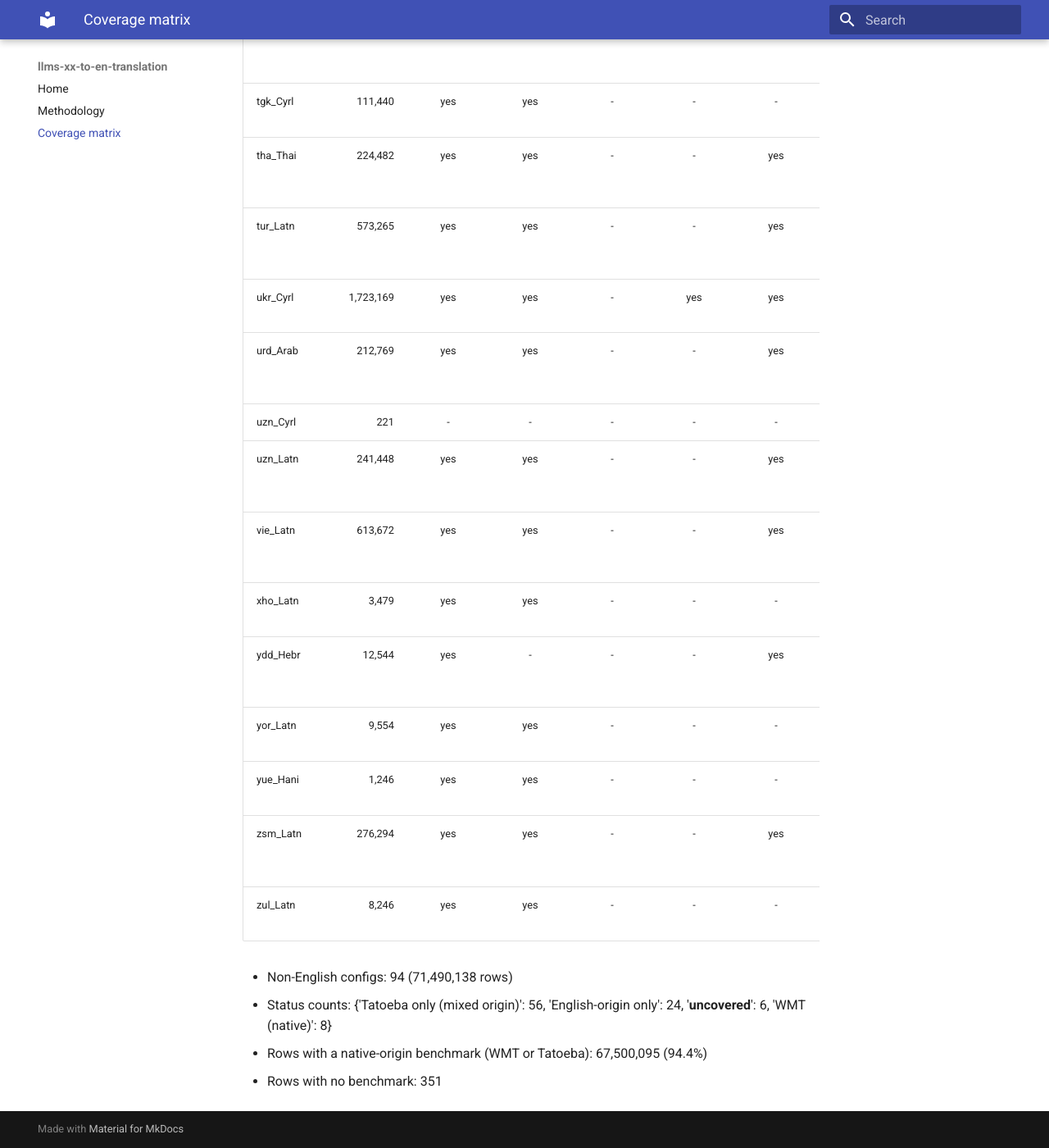
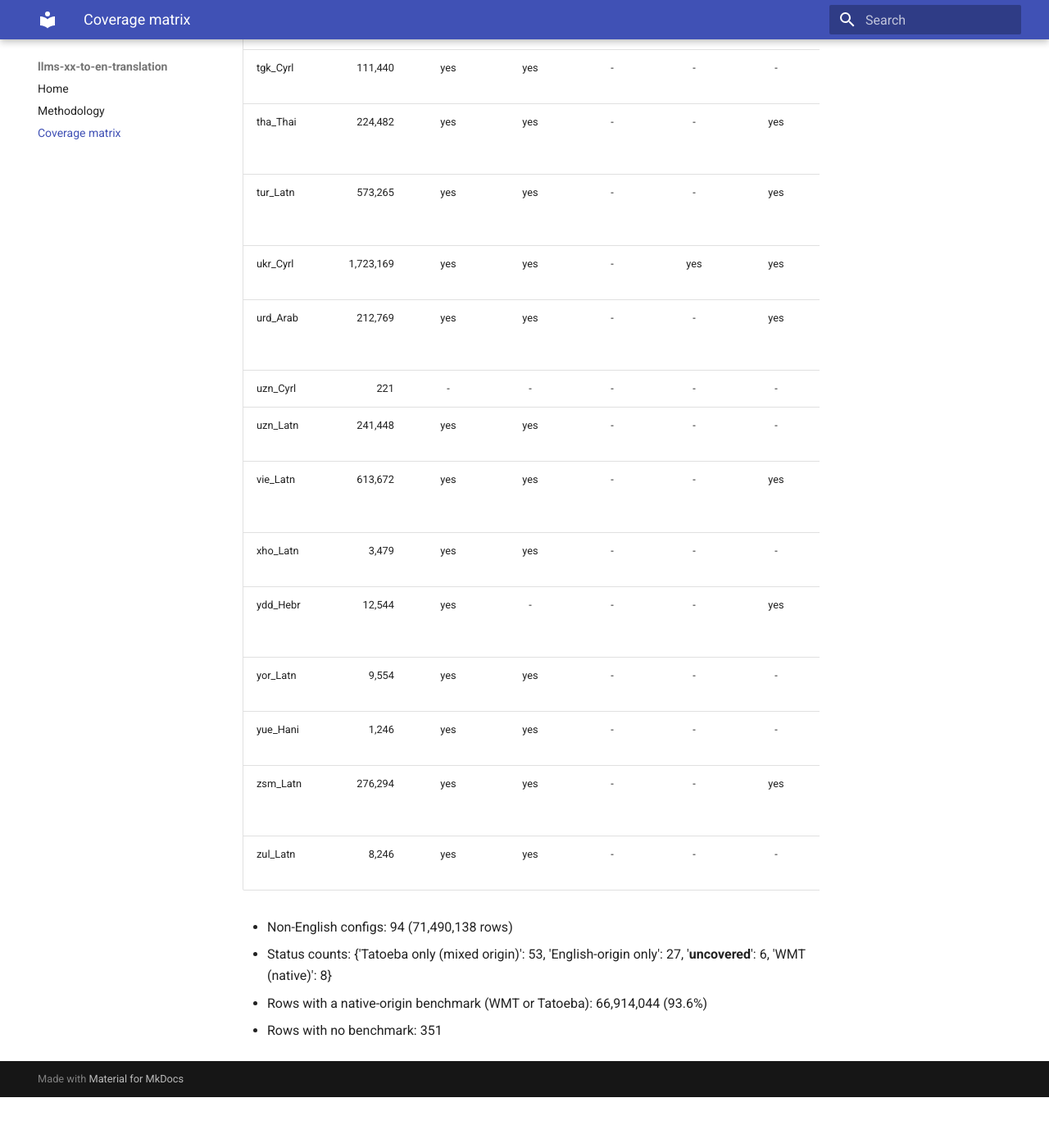
Before and after one commit to NoeFlandre/llms-xx-to-en-translation, an MkDocs documentation site: the page built from docs/coverage_matrix.md, in a window 1280 px wide and 1400 px high, scrolled down 6362 px. Shown: the whole window at 82% size. Built offline with MkDocs 1.6.1 and Material for MkDocs 9.7.7, drawn with Linux system fonts in a browser that asks for light colours; after the commit the page ends 7700 px from its top, so only the background shows below that.

```diff
--- a/docs/coverage_matrix.md
+++ b/docs/coverage_matrix.md
@@ -9,7 +9,7 @@ WMT22 and WMT23 X->EN are the only WMT sets used. WMT24 is not used.
 | amh_Ethi | 5,714 | yes | yes | - | - | - | English-origin only |
 | arb_Arab | 913,484 | yes | yes | - | - | - | English-origin only |
 | arb_Latn | 22 | - | - | - | - | - | **uncovered** |
-| azj_Latn | 256,369 | yes | yes | - | - | yes | Tatoeba only (mixed origin) |
+| azj_Latn | 256,369 | yes | yes | - | - | - | English-origin only |
 | bel_Cyrl | 320,013 | yes | yes | - | - | yes | Tatoeba only (mixed origin) |
 | ben_Beng | 213,433 | yes | yes | - | - | yes | Tatoeba only (mixed origin) |
 | ben_Latn | 3 | - | - | - | - | - | **uncovered** |
@@ -34,7 +34,7 @@ WMT22 and WMT23 X->EN are the only WMT sets used. WMT24 is not used.
 | gle_Latn | 32,620 | yes | yes | - | - | yes | Tatoeba only (mixed origin) |
 | glg_Latn | 365,390 | yes | yes | - | - | yes | Tatoeba only (mixed origin) |
 | guj_Gujr | 26,135 | yes | yes | - | - | - | English-origin only |
-| hau_Latn | 88,234 | yes | yes | - | - | yes | Tatoeba only (mixed origin) |
+| hau_Latn | 88,234 | yes | yes | - | - | - | English-origin only |
 | heb_Hebr | 716,275 | yes | yes | - | yes | yes | WMT (native) |
 | hin_Deva | 140,104 | yes | yes | - | - | yes | Tatoeba only (mixed origin) |
 | hun_Latn | 1,002,875 | yes | yes | - | - | yes | Tatoeba only (mixed origin) |
@@ -90,7 +90,7 @@ WMT22 and WMT23 X->EN are the only WMT sets used. WMT24 is not used.
 | ukr_Cyrl | 1,723,169 | yes | yes | - | yes | yes | WMT (native) |
 | urd_Arab | 212,769 | yes | yes | - | - | yes | Tatoeba only (mixed origin) |
 | uzn_Cyrl | 221 | - | - | - | - | - | **uncovered** |
-| uzn_Latn | 241,448 | yes | yes | - | - | yes | Tatoeba only (mixed origin) |
+| uzn_Latn | 241,448 | yes | yes | - | - | - | English-origin only |
 | vie_Latn | 613,672 | yes | yes | - | - | yes | Tatoeba only (mixed origin) |
 | xho_Latn | 3,479 | yes | yes | - | - | - | English-origin only |
 | ydd_Hebr | 12,544 | yes | - | - | - | yes | Tatoeba only (mixed origin) |
@@ -100,6 +100,6 @@ WMT22 and WMT23 X->EN are the only WMT sets used. WMT24 is not used.
 | zul_Latn | 8,246 | yes | yes | - | - | - | English-origin only |
 
 - Non-English configs: 94 (71,490,138 rows)
-- Status counts: {'Tatoeba only (mixed origin)': 56, 'English-origin only': 24, '**uncovered**': 6, 'WMT (native)': 8}
-- Rows with a native-origin benchmark (WMT or Tatoeba): 67,500,095 (94.4%)
+- Status counts: {'Tatoeba only (mixed origin)': 53, 'English-origin only': 27, '**uncovered**': 6, 'WMT (native)': 8}
+- Rows with a native-origin benchmark (WMT or Tatoeba): 66,914,044 (93.6%)
 - Rows with no benchmark: 351
```
Also changed, not shown: 3 other files.
